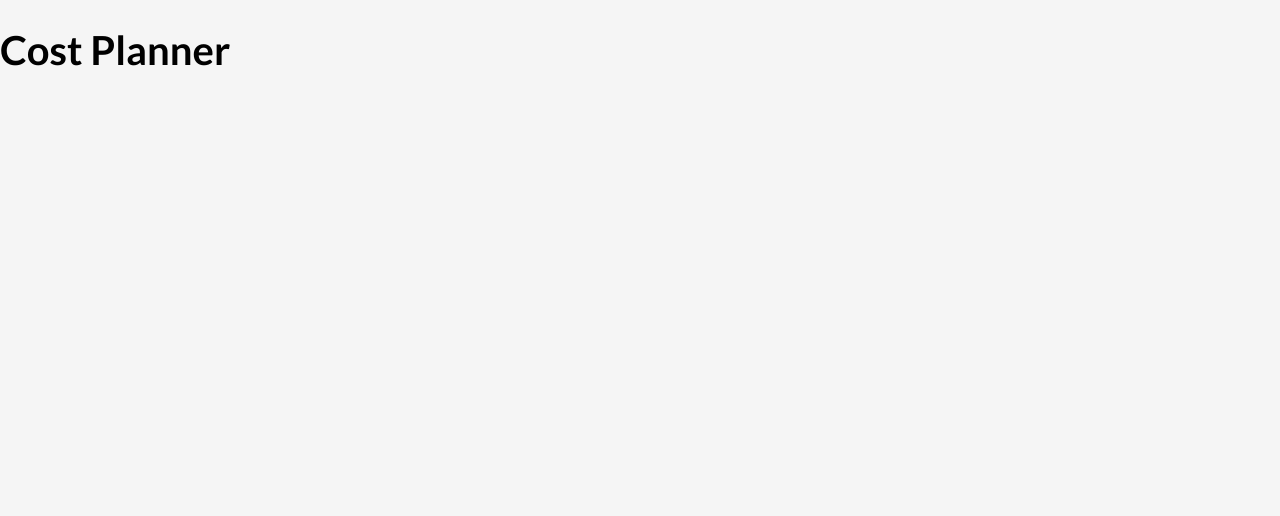
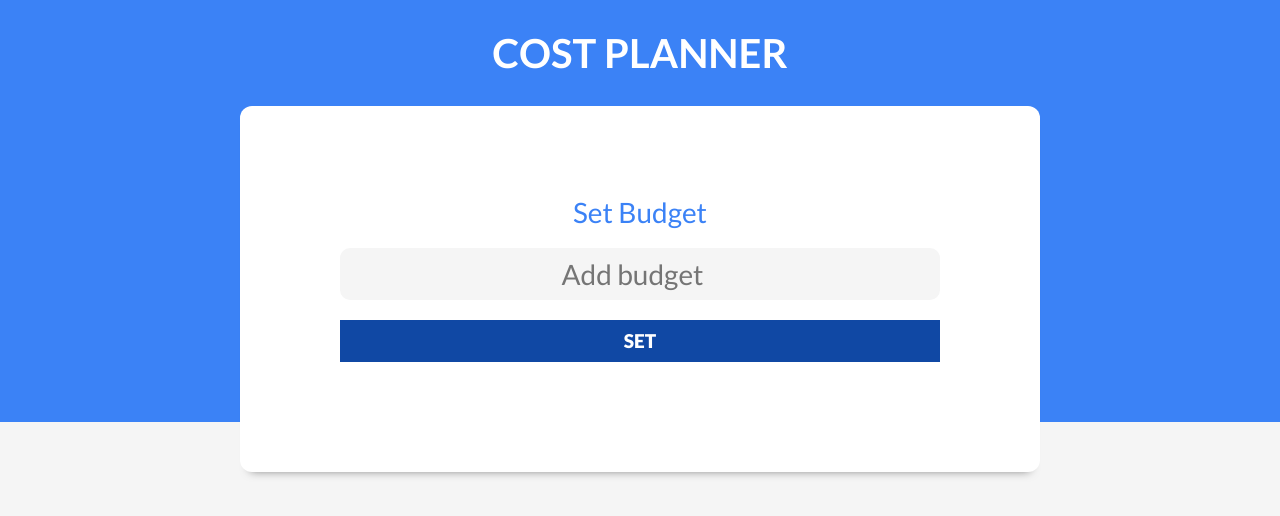
Before and after one commit to davidnavarretea/CostPlanner, a React (Vite) app: page / in a window 1280 px wide. Shown: the top 516 px of the page. Built offline with nearby package versions, Linux system fonts and the light colour scheme.

Commit message:
Second commit

```diff
--- a/src/App.jsx
+++ b/src/App.jsx
@@ -1,9 +1,10 @@
 import { useState } from 'react'
+import Header from './components/Header'
 
 const App = () => {
   return (
     <div>
-      <h1>Cost Planner</h1>
+      <Header/>
     </div>
   )
 }
--- /dev/null
+++ b/src/components/Header.jsx
@@ -0,0 +1,12 @@
+import Newbudget from "./Newbudget"
+
+const Header = () => {
+  return (
+    <header>
+      <h1>Cost Planner</h1>
+      <Newbudget/>
+    </header>
+  )
+}
+
+export default Header
--- /dev/null
+++ b/src/components/Newbudget.jsx
@@ -0,0 +1,22 @@
+const Newbudget = () => {
+  return (
+    <div className="contenedor-presupuesto contenedor sombra">
+      <form className="formulario">
+        <div className="campo">
+          <label>Set Budget</label>
+          <input
+            className="nuevo-presupuesto"
+            type="number"
+            placeholder="Add budget"
+          />
+          <input
+            type="submit"
+            value="Set"
+          />
+        </div>
+      </form>
+    </div>
+  )
+}
+
+export default Newbudget
```
